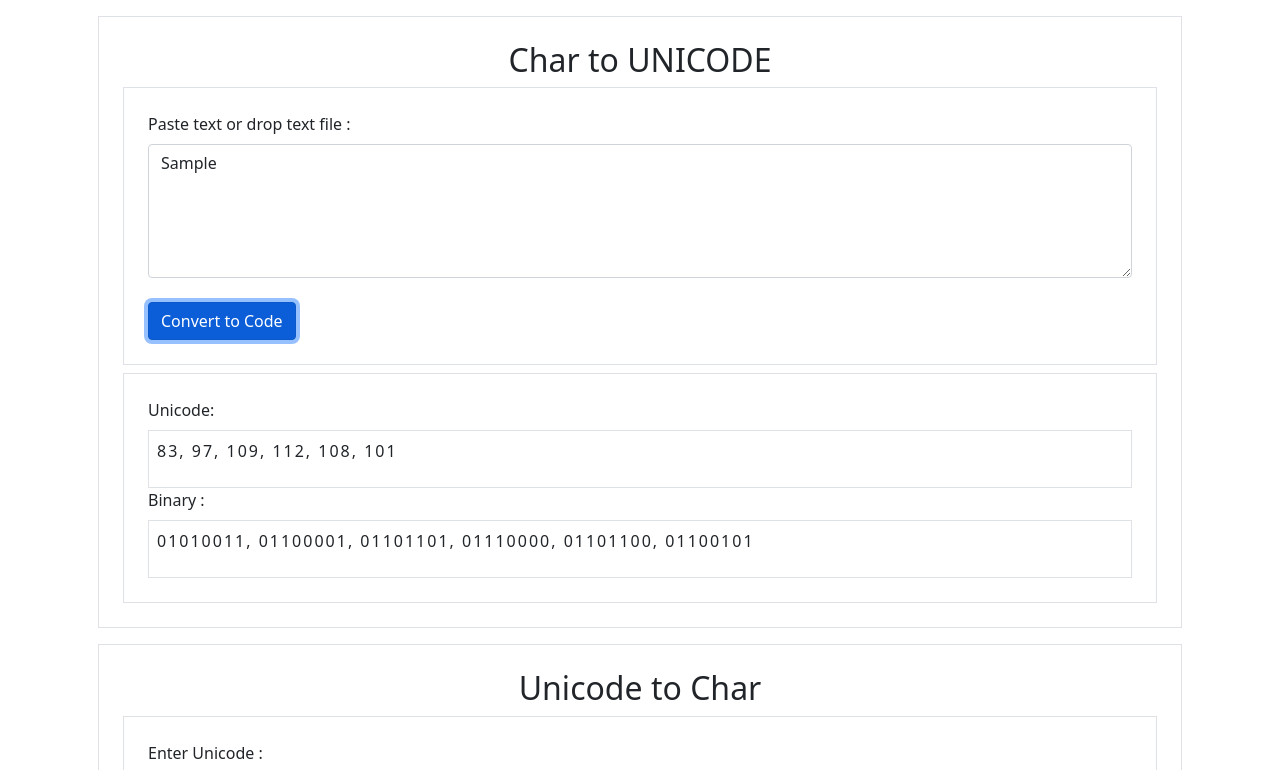
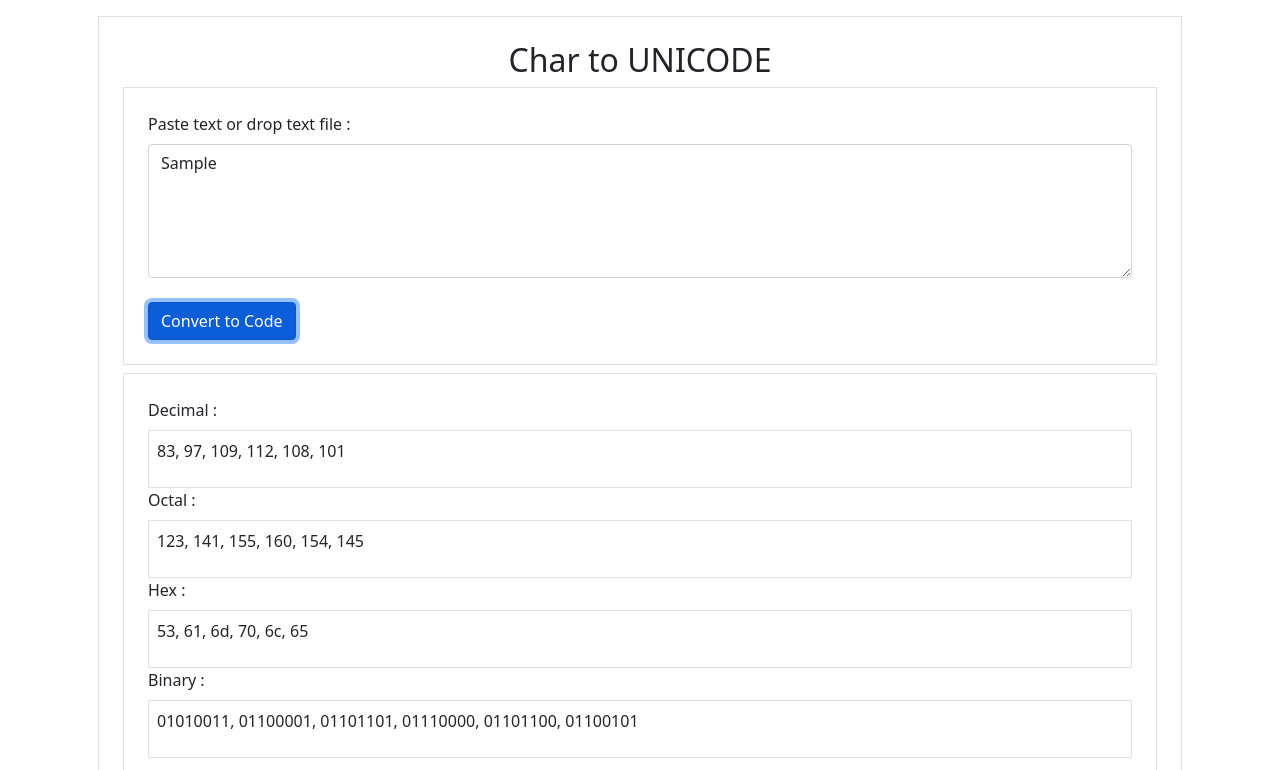
Before and after one commit to diptasahacse/jsAssignment---Unicode-Conversion, a plain HTML site: page index.html in a window 1280 px wide. Both pictures are taken after typing "Sample" into the empty fields and a click on the button "Convert to Code". Shown: the top 770 px of the page. Drawn offline with nearby package versions, Linux system fonts and the light colour scheme.

Commit message:
add hex and octal value

```diff
--- a/index.html
+++ b/index.html
@@ -4,7 +4,7 @@
     <meta charset="UTF-8">
     <meta http-equiv="X-UA-Compatible" content="IE=edge">
     <meta name="viewport" content="width=device-width, initial-scale=1.0">
-    <title>Document</title>
+    <title>Unicode Conversion By Dipta Saha</title>
     <link href="https://cdn.jsdelivr.net/npm/bootstrap@5.1.3/dist/css/bootstrap.min.css" rel="stylesheet" integrity="sha384-1BmE4kWBq78iYhFldvKuhfTAU6auU8tT94WrHftjDbrCEXSU1oBoqyl2QvZ6jIW3" crossorigin="anonymous">
     <link rel="stylesheet" href="style.css">
 </head>
@@ -16,14 +16,24 @@
             <div class="input-area border p-4 mb-2">
                 <label class="form-label" for="charinputarea">Paste text or drop text file :</label>
                 <br>
-                <textarea placeholder="Paste text or drop text file" class="form-control" name="charinputarea" id="charinputarea" cols="30" rows="5"></textarea>
+                <textarea placeholder="Enter one or more Character: eg: % or TYTr%" class="form-control" name="charinputarea" id="charinputarea" cols="30" rows="5"></textarea>
                 <br>
                 <button class="btn btn-primary" id="convertToCode">Convert to Code</button>
             </div>
             <div class="output-area border p-4">
-                <label class="form-label" for="unicode-outout">Unicode:</label>
-                <div id="unicode-outout" class="unicode-outout border p-2">
+                <label class="form-label" for="unicode-output">Decimal :</label>
+                <div id="unicode-output" class="unicode-output border p-2">
                     <p id="unicodevalue" class="letter-spaceing"></p>
+                </div>
+
+                <label class="form-label" for="octal-output">Octal :</label>
+                <div id="octal-output" class="octal-output border p-2">
+                    <p id="octalvalue" class="letter-spaceing"></p>
+                </div>
+
+                <label class="form-label" for="hex-output">Hex :</label>
+                <div id="hex-output" class="hex-output border p-2">
+                    <p id="hexvalue" class="letter-spaceing"></p>
                 </div>
 
 
@@ -40,7 +50,7 @@
             <div class="input-area border p-4 mb-2">
                 <label class="form-label" for="uniinputarea">Enter Unicode :</label>
                 <br>
-                <textarea placeholder="Paste text or drop text file" class="form-control" name="charinputarea" id="uniinputarea" cols="30" rows="5"></textarea>
+                <textarea placeholder="Enter one or more Decimal Value: eg: 40 or 45,80" class="form-control" name="charinputarea" id="uniinputarea" cols="30" rows="5"></textarea>
                 <br>
                 <button class="btn btn-primary" id="convertToChar">Convert</button>
             </div>
--- a/script.js
+++ b/script.js
@@ -4,17 +4,33 @@ function toUnicode(){
     var getStrValue = document.getElementById('charinputarea').value;
     var uniCodes = "";
     var binaryValue = "";
+    var hexValue = "";
+    var octalValue = "";
     for (let i = 0; i < getStrValue.length; i++) {
+
+        var currentBinary = to8bitBinary(getStrValue.charCodeAt(i));
+        var currentOctal = toOctal(getStrValue.charCodeAt(i));
+        var currentHex = toHex(getStrValue.charCodeAt(i));
         uniCodes= uniCodes+ getStrValue.charCodeAt(i)+", ";
-        var currentBinary = to8bitBinary(getStrValue.charCodeAt(i));
         binaryValue = binaryValue+ currentBinary+ ", ";
-
+        hexValue = hexValue+ currentHex+ ", ";
+        octalValue = octalValue+ currentOctal+ ", ";
 
     }
     document.getElementById('unicodevalue').innerText = uniCodes.slice(0, -2);
     document.getElementById('binaryvalue').innerText = binaryValue.slice(0, -2);
+    document.getElementById('hexvalue').innerText = hexValue.slice(0, -2);
+    document.getElementById('octalvalue').innerText = octalValue.slice(0, -2);
 
 }
+function toOctal(number){
+    return number.toString(8);
+}
+
+function toHex(number){
+    return number.toString(16);
+}
+
 function to8bitBinary(number){
     var binary = number.toString(2);
     return binary.padStart(8,0);
--- a/style.css
+++ b/style.css
@@ -5,6 +5,3 @@
 h2{
     text-align: center;
 }
-.letter-spaceing{
-    letter-spacing: 2px;
-}
```
